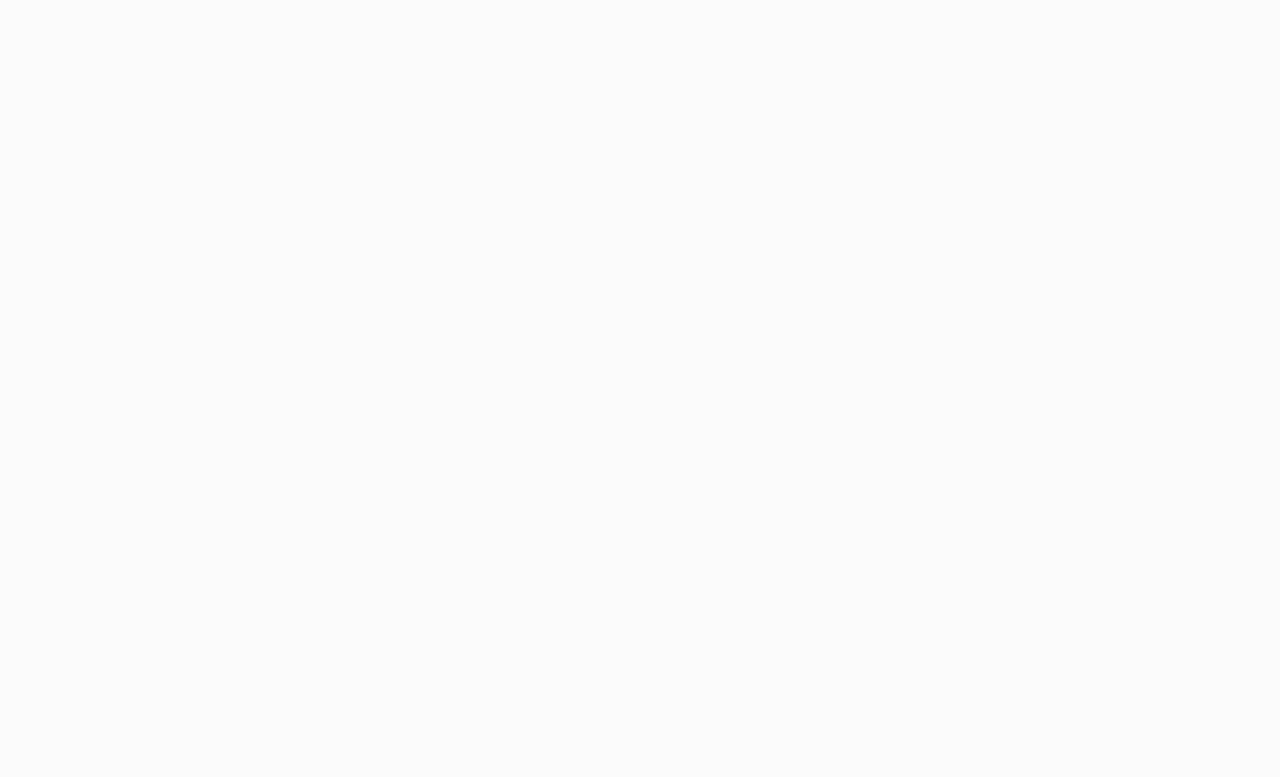
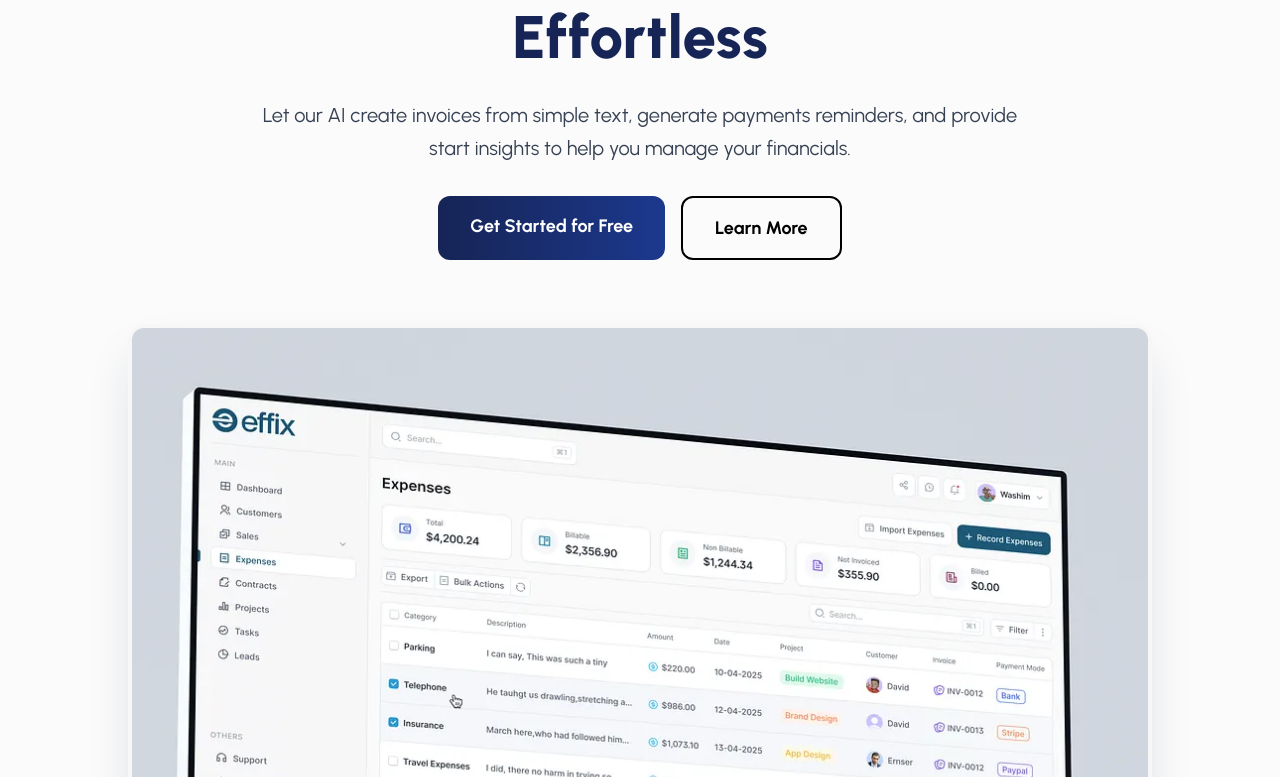
Before and after one commit to FaseehFury/ai-invoice-generator, a React (Vite) app in the folder frontend/invoice-generator/: page / in a window 1280 px wide. Shown: the part 203-980 px from the top of the page. Before the commit the page ends 800 px from the top, so only its background shows below. Built offline with nearby package versions, Linux system fonts and the light colour scheme.

Commit message:
finish with our hero image

```diff
--- /dev/null
+++ b/frontend/invoice-generator/src/pages/LandingPage/Hero.jsx
@@ -0,0 +1,55 @@
+import { Link } from "react-router-dom";
+import HERO_IMAGE from "../../assets/hero-img.webp";
+
+const Hero = () => {
+  const isAuthenticated = false; // Replace with actual authentication logic
+  return (
+    <section className="relative bg-[#fbfbfb] overflow-hidden">
+      <div className="absolute inset-0 bg-grid-white/[0.5] bg-[size:60px_60px]"></div>
+      <div className="relative mx-auto max-w-screen-7xl px-4 sm:px-6 lg:px-8 py-24 lg:py-32">
+        <div className="text-center max-w-4xl mx-auto">
+          <h1 className="text-3xl sm:text-4xl lg:text-6xl font-extrabold text-blue-950 leading-tight mb-6">
+            AI-Powered Invoicing, Made Effortless
+          </h1>
+          <p className="text-base sm:text-xl text-gray-700 mb-8 leading-relaxed max-w-3xl mx-auto">
+            Let our AI create invoices from simple text, generate payments
+            reminders, and provide start insights to help you manage your
+            financials.
+          </p>
+          <div className="flex flex-col sm:flex-row justify-center space-y-4 sm:space-y-0 sm:space-x-4">
+            {isAuthenticated ? (
+              <Link
+                to="/dashboard"
+                className="bg-gradient-to-r from-blue-950 to-blue-900 text-white px-8 py-4 rounded-xl font-bold text-base sm:text-lg hover:bg-blue-900 transition-all duration-200 hover:scale-105 hover:shadow-2xl transform"
+              >
+                Get Started
+              </Link>
+            ) : (
+              <Link
+                to="/signup"
+                className="bg-gradient-to-r from-blue-950 to-blue-900 text-white px-8 py-4 rounded-xl font-bold text-base sm:text-lg hover:bg-gray-800 transition-all duration-200 hover:scale-105 hover:shadow-2xl transform"
+              >
+                Get Started for Free
+              </Link>
+            )}
+            <a
+              href="#features"
+              className="border-2 border-black text-black px-8 py-4 rounded-xl font-bold text-lg hover:bg-white hover:text-black transition-all duration-200 hover:scale-105"
+            >
+              Learn More
+            </a>
+          </div>
+        </div>
+        <div className="mt-12 sm:mt-16 relative max-w-5xl mx-auto">
+          <img
+            src={HERO_IMAGE}
+            alt="Invoice App Screenshot"
+            className="rounded-2xl shadow-2xl shadow-gray-300 border-4 border-gray-200/20 "
+          />
+        </div>
+      </div>
+    </section>
+  );
+};
+
+export default Hero;
--- a/frontend/invoice-generator/src/pages/LandingPage/LandingPage.jsx
+++ b/frontend/invoice-generator/src/pages/LandingPage/LandingPage.jsx
@@ -1,9 +1,13 @@
 import Header from "../../components/landing/Header";
+import Hero from "./Hero";
 
 const LandingPage = () => {
   return (
     <div className="bg-[#ffffff] text-gray-600">
       <Header />
+      <main>
+        <Hero />
+      </main>
     </div>
   );
 };
```
Also changed, not shown: frontend/invoice-generator/src/assets/hero-img.webp (added).
